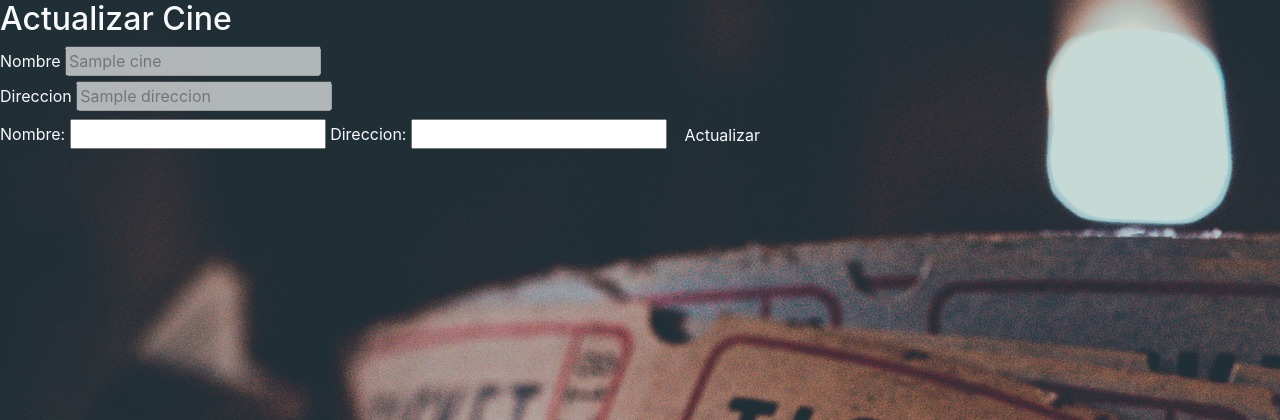
After one commit to matiashidalgo11/MoviePass, a PHP site: the page made by views/updateCine.php in a window 1280 px wide. The commit adds this page. Shown: the top 420 px of the page. Run offline with PHP 8.4, Linux system fonts and the light colour scheme; the template is opened without the code that fills it: most values are stand-ins (such as "Sample title", 1, 10 or a date in 2020); some libraries are stand-ins or nearby versions.

Commit message:
UpdateCine

```diff
--- a/daos/DaoCines.php
+++ b/daos/DaoCines.php
@@ -26,7 +26,7 @@
         }
     }
 
-    public function getById($idCine){
+    public function GetById($idCine){
         $cine = null;
         try {
             $sql = "SELECT * from  cines where idCine=:idCine";
@@ -52,10 +52,9 @@
     }
 
     public function Update($idCine){
-            $sql = "UPDATE  cines (:nombre,:direccion,:room) where idCine=:idCine";
+            $sql = "UPDATE  cines (:nombre,:direccion) where idCine=:idCine";
             $parameters['nombre'] = $cine->getNombre();
             $parameters['direccion'] = $cine->getDireccion();
-            $parameters['room'] = $cine->getRoom();
             try{
                 $this->connection = Connection::GetInstance();
                 return $this->connection->ExecuteNonQuery($sql, $parameters);
--- a/index.php
+++ b/index.php
@@ -28,7 +28,7 @@
 	$request = new Request();
 
 	require_once(VIEWS_PATH . "header.php");
-
+	require_once(VIEWS_PATH . "nav-bar.php");
 
 	Router::direccionar($request);
 
--- /dev/null
+++ b/views/updateCine.php
@@ -0,0 +1,30 @@
+<main>
+	<div>
+    <h2 class="text-light">Actualizar Cine</h2>
+            <div>
+                <div>
+                    <label class="text-light">Nombre</label>
+                    <input type="text" name="nombre" id="nombre" disabled placeholder="<?php echo $cine->getNombre();?>" required>
+                </div>
+                <div>
+                    <label class="text-light">Direccion</label>
+                    <input type="text" name="direccion" id="direccion" disabled placeholder="<?php echo $cine->getDireccion();?>" required>
+                </div>
+            </div>
+
+        <form action="<?php echo FRONT_ROOT ;?>/CineController/Update" method="POST">
+                <input type="hidden" name="ID" value='<?php echo $cine->getId(); ?>'>
+
+                <label class="text-light">Nombre: </label>
+                <input type="text" name="nombre"></input>
+
+                <label class="text-light">Direccion:</label>
+                <input type="text" name="direccion"></input>
+
+                <button type="submit" class='btn text-light'>
+                Actualizar
+            </button>
+
+        </form>
+    </div>
+</main>
```
